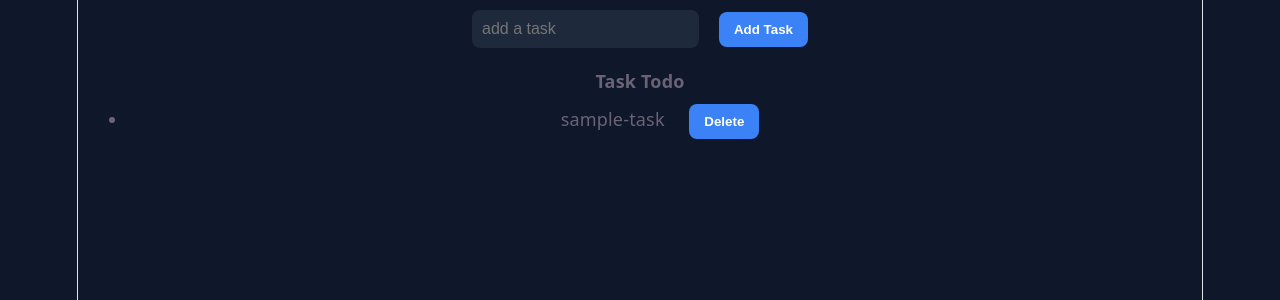
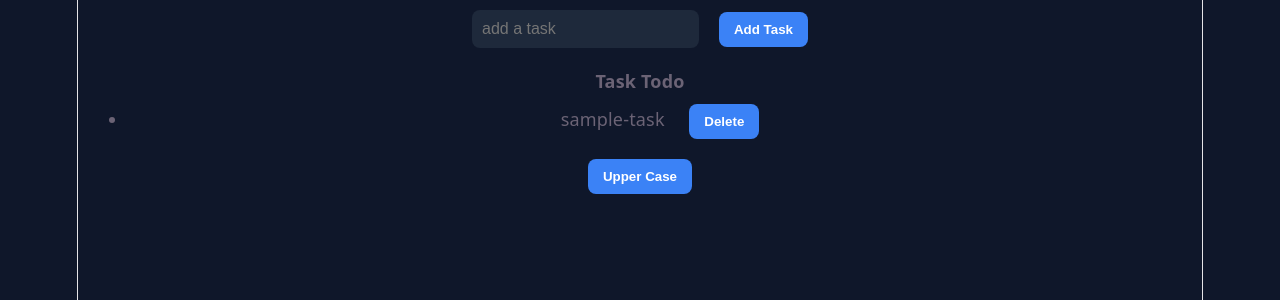
Before and after one commit to taslima864/FullStack-Learning, a React (Vite) app in the folder React/react-state-class/: page / in a window 1280 px wide. Shown: the top 300 px of the page. Built offline with nearby package versions, Linux system fonts and the light colour scheme.

Commit message:
Update All in Array

```diff
--- a/React/react-state-class/src/TodoList.jsx
+++ b/React/react-state-class/src/TodoList.jsx
@@ -23,6 +23,17 @@
   );
 };
 
+let upperCaseAll = () => {
+  setTodos((prevTodos) => {
+    return prevTodos.map((todo) => {
+      return {
+        ...todo,
+        task: todo.task.toUpperCase()
+      };
+    });
+  });
+};
+
   return (
     <div className="container">
       <input
@@ -44,6 +55,7 @@
           </li>
         ))}
       </ul>
+        <button onClick={upperCaseAll}>Upper Case</button>
     </div>
   );
 }
```
